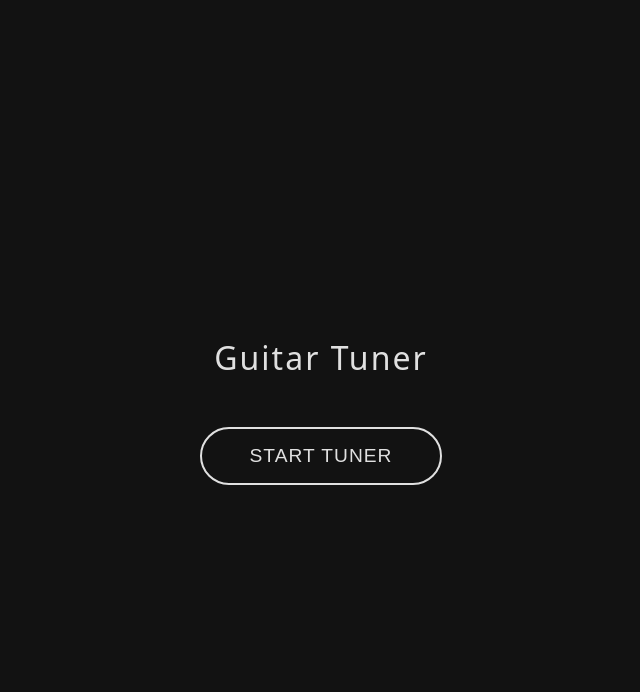
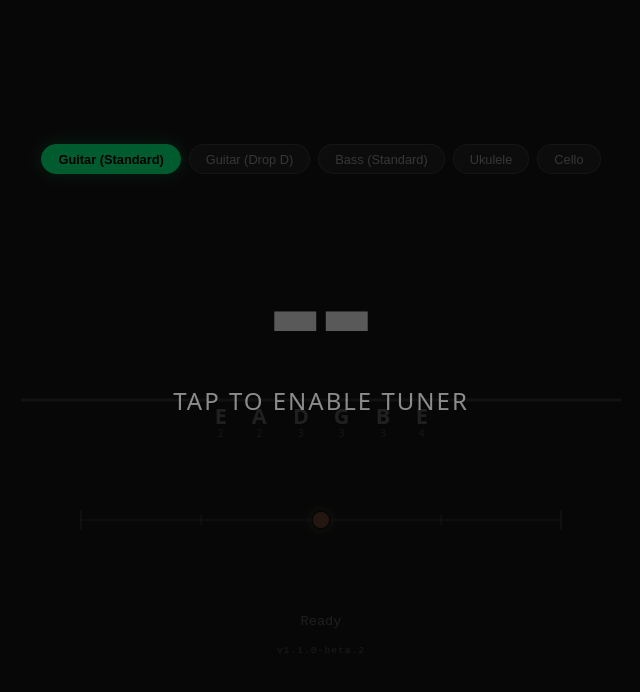
Before and after one commit to weiszfelddavid/guitar-tuner, a React (Vite) app: page / in a window 1280 px wide. Shown: the top 692 px of the page, without its empty margins (319-959 px from the left). Built offline with nearby package versions, Linux system fonts and the light colour scheme.

Commit message:
feat: remove welcome screen for direct tuner access (v1.1.0-beta.2)

```diff
--- a/src/App.css
+++ b/src/App.css
@@ -14,38 +14,35 @@
   background-color: #1a221a;
 }
 
-/* --- Start Screen --- */
-.start-screen {
-  text-align: center;
-  z-index: 10;
+/* --- Start Overlay --- */
+.start-overlay {
+  position: absolute;
+  top: 0;
+  left: 0;
+  width: 100%;
+  height: 100%;
+  background-color: rgba(0, 0, 0, 0.6);
+  display: flex;
+  align-items: center;
+  justify-content: center;
+  z-index: 100;
+  cursor: pointer;
 }
 
-.start-screen h1 {
-  font-size: 2rem;
+.start-message {
+  font-size: 1.5rem;
   font-weight: 300;
-  margin-bottom: 3rem;
+  color: var(--text-color);
   letter-spacing: 2px;
-  color: var(--text-color);
+  text-transform: uppercase;
+  opacity: 0.8;
+  animation: pulse 2s infinite;
 }
 
-.start-btn {
-  background: transparent;
-  color: var(--text-color);
-  border: 2px solid var(--text-color);
-  padding: 1rem 3rem;
-  font-size: 1.2rem;
-  border-radius: 50px;
-  cursor: pointer;
-  transition: all 0.2s ease;
-  text-transform: uppercase;
-  letter-spacing: 1px;
-}
-
-.start-btn:hover {
-  background: var(--text-color);
-  color: var(--bg-color);
-  transform: scale(1.05);
-  box-shadow: 0 0 20px rgba(255, 255, 255, 0.2);
+@keyframes pulse {
+  0% { opacity: 0.5; }
+  50% { opacity: 1; }
+  100% { opacity: 0.5; }
 }
 
 /* --- Tuner Interface --- */
--- a/src/App.tsx
+++ b/src/App.tsx
@@ -307,15 +307,12 @@ function App() {
 
   return (
     <div className={`App ${tunerStatus}`}>
+      {tunerStatus === 'idle' && (
+        <div className="start-overlay" onClick={startTuner}>
+          <div className="start-message">Tap to Enable Tuner</div>
+        </div>
+      )}
 
-      {tunerStatus === 'idle' ? (
-        <div className="start-screen">
-          <h1>Guitar Tuner</h1>
-          <button className="start-btn" onClick={startTuner}>
-            Start Tuner
-          </button>
-        </div>
-      ) : (
       <main className="tuner-interface">
         <TuningSelector
           selected={selectedTuning}
@@ -343,14 +340,13 @@ function App() {
         />
 
         <div className="tech-readout">
-            {tunerStatus === 'holding' ? 'Hold' : (pitch ? `${pitch.toFixed(1)} Hz` : 'Listening...')}
+          {tunerStatus === 'idle' ? 'Ready' : (tunerStatus === 'holding' ? 'Hold' : (pitch ? `${pitch.toFixed(1)} Hz` : 'Listening...'))}
         </div>
 
         <div className="version-footer">
           {APP_VERSION}
         </div>
       </main>
-      )}
     </div>
   );
 }
--- a/src/version.ts
+++ b/src/version.ts
@@ -1 +1 @@
-export const APP_VERSION = "v1.1.0-beta.1";
+export const APP_VERSION = "v1.1.0-beta.2";
```
Lines whose indentation alone changed are shown as unchanged.
